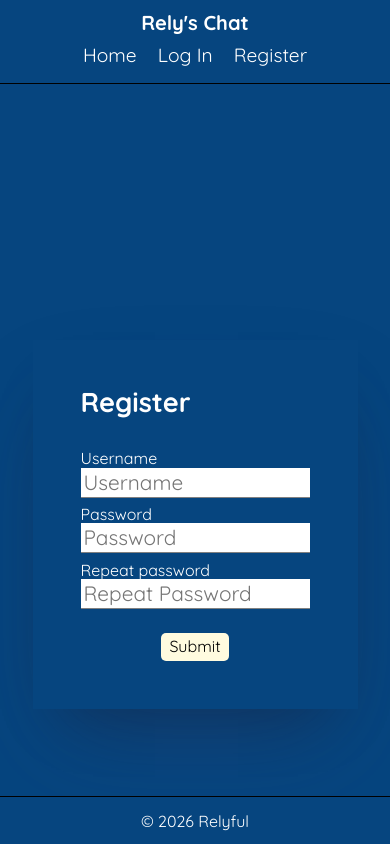
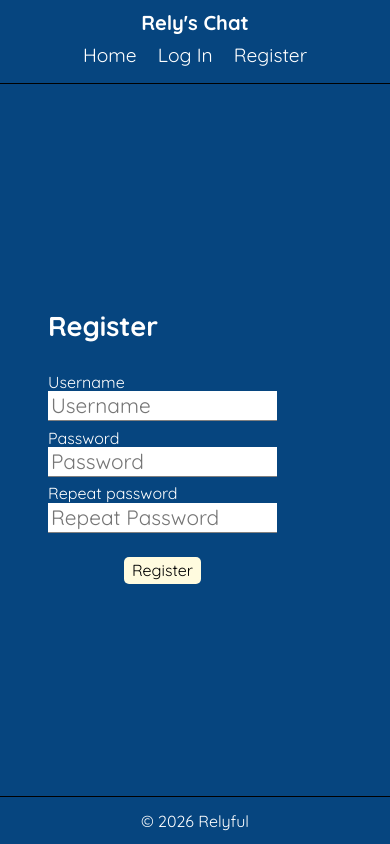
Before and after one commit to Relyful/Messaging-App, a React app in the folder frontend/: page /register in a window 390 px wide. Built offline with nearby package versions, Linux system fonts and the light colour scheme; no server answers; the HTML template or start-up script is replaced by a standard one.

Commit message:
Create mobile layout for register and login pages

```diff
--- a/frontend/src/components/Login/Login.module.css
+++ b/frontend/src/components/Login/Login.module.css
@@ -49,3 +49,11 @@
   background-color: rgb(255, 249, 206);
   transform: scale(1.05);
 }
+
+@media (max-width:800px) {
+  .logInContainer {
+    margin: 0;
+    align-self: center;
+    box-shadow: none;
+  }
+}
--- a/frontend/src/components/Register/Register.jsx
+++ b/frontend/src/components/Register/Register.jsx
@@ -22,7 +22,7 @@ export default function Register() {
         <input type="password" name="password" id="password" className={styles.registerInput} placeholder='Password' />
         <label htmlFor="repeatPassword">Repeat password</label>
         <input type="password" name="repeatPassword" id="repeastPassword" className={styles.registerInput} placeholder='Repeat Password' />
-        <button className={styles.formSubmitButt} type="submit">Submit</button>
+        <button className={styles.formSubmitButt} type="submit">Register</button>
       </form>
     </div>
   )
--- a/frontend/src/components/Register/Register.module.css
+++ b/frontend/src/components/Register/Register.module.css
@@ -49,3 +49,11 @@
   background-color: rgb(255, 249, 206);
   transform: scale(1.05);
 }
+
+@media (max-width: 800px) {
+  .registerFormContainer {
+    margin: 0;
+    align-self: center;
+    box-shadow: none;
+  }
+}
```
